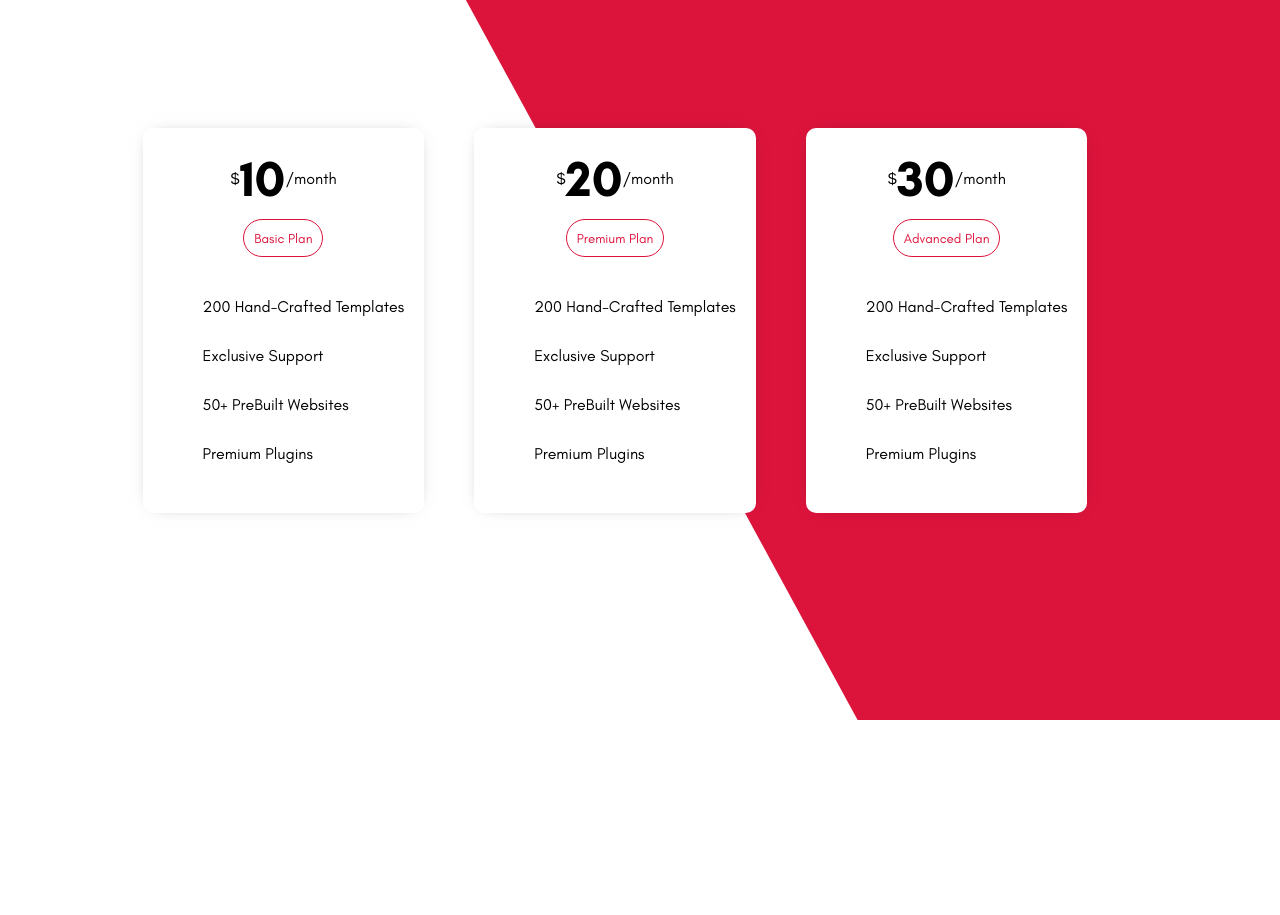
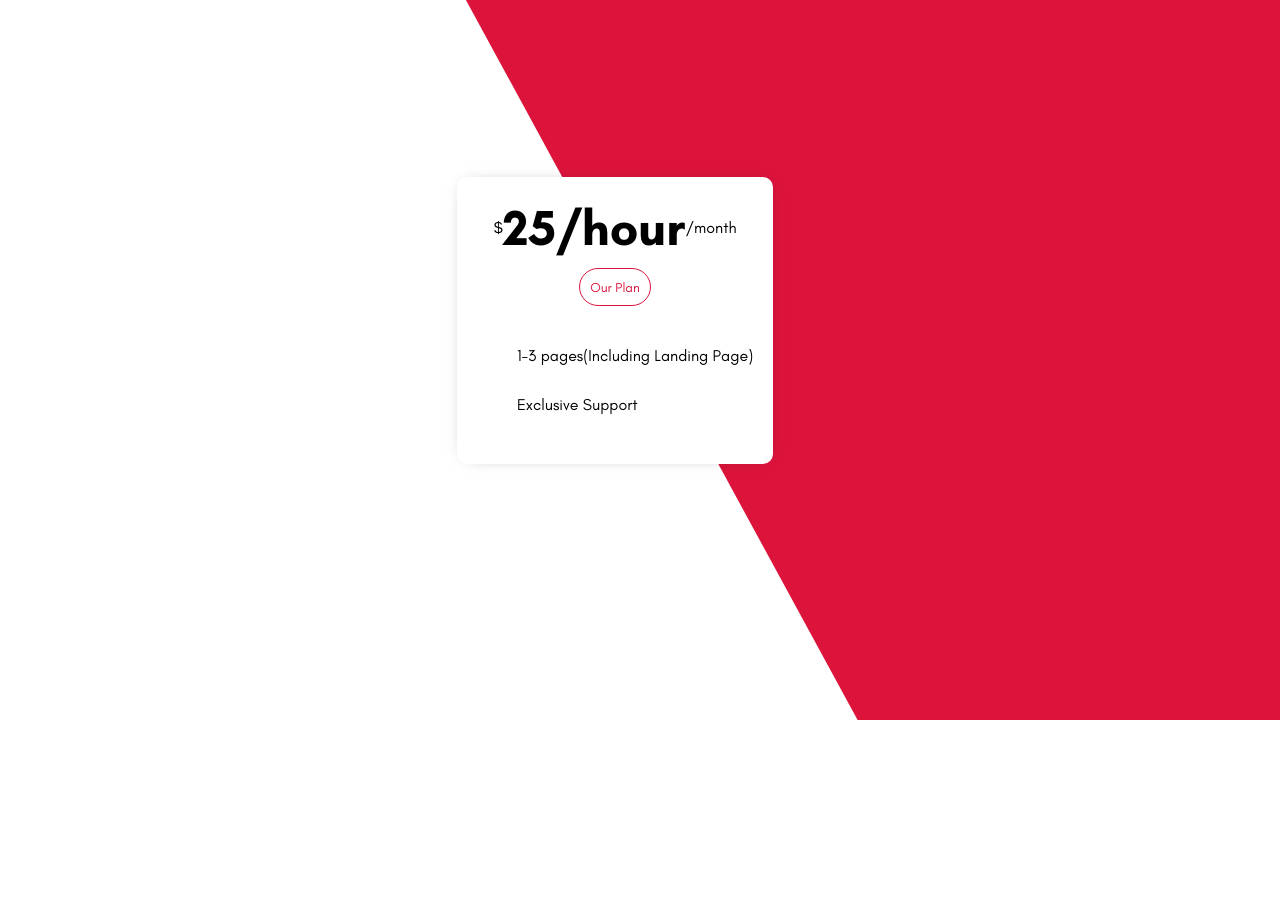
Before and after one commit to Justin7933/chidgo, a React (Create React App) app: page / in a window 1280 px wide. Shown: the part 2480-3395 px from the top of the page. Built offline with nearby package versions, Linux system fonts and the light colour scheme.

Commit message:
price card fix

```diff
--- a/src/components/Price.jsx
+++ b/src/components/Price.jsx
@@ -15,9 +15,7 @@ const Container = styled.div`
 const Price = () => {
   return (
     <Container>
-      <PriceCard price="10" type="Basic" />
-      <PriceCard price="20" type="Premium" />
-      <PriceCard price="30" type="Advanced" />
+      <PriceCard price="25/hour" type="Our" />
     </Container>
   );
 };
--- a/src/components/PriceCard.jsx
+++ b/src/components/PriceCard.jsx
@@ -63,10 +63,10 @@ const PriceCard = ({ price, type }) => {
       </PriceContainer>
       <Type>{type} Plan</Type>
       <List>
-        <ListItem>200 Hand-Crafted Templates</ListItem>
+        <ListItem>1-3 pages(Including Landing Page)</ListItem>
         <ListItem>Exclusive Support</ListItem>
-        <ListItem>50+ PreBuilt Websites</ListItem>
-        <ListItem>Premium Plugins</ListItem>{" "}
+        <ListItem></ListItem>
+        <ListItem></ListItem>{" "}
       </List>
     </Container>
   );
```
